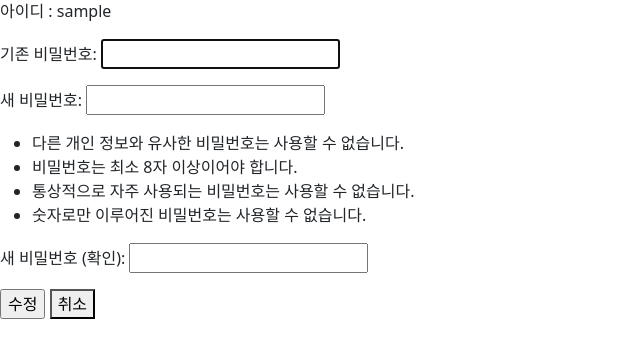
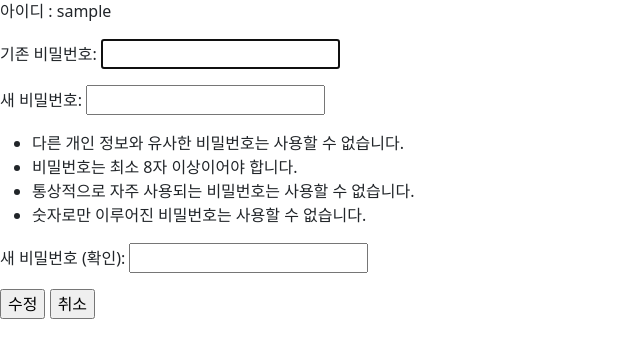
Before and after one commit to DongjaeKam/travel-master, a Django app: page /accounts/1/change_password/ in a window 1280 px wide. Shown: the part 57-415 px from the top of the page, without its empty margins (0-640 px from the left). Run offline with Django 3.2, Linux system fonts and the light colour scheme; the visitor is signed in with stand-in values (Sample User, id 1); data comes from the database, SQL or seed files in the repository; some libraries are stand-ins or nearby versions.

```diff
--- a/accounts/templates/accounts/change_password.html
+++ b/accounts/templates/accounts/change_password.html
@@ -10,10 +10,7 @@
             {{ form.as_p }}
         </div>
      <input type="submit" value="수정">
-     <a href="{% url 'accounts:detail' user.id %}" role="button">
-        <button type="button" >취소</button>
-    </a>
-
+    <input type="submit" value="취소">
 </form>
 
 {% endblock content %}
--- a/accounts/templates/accounts/wrong_approach.html
+++ b/accounts/templates/accounts/wrong_approach.html
@@ -6,9 +6,8 @@
 
 <div class="container d-flex flex-column align-items-center" style="margin-top:50px;">
     <h1>잘못된 접근입니다.</h1>
-    <a href="{% url 'accounts:index' %}" style="margin-top:20px;">메인 페이지로 이동</a>
+    <a href="{% url 'articles:index' %}" style="margin-top:20px;">메인 페이지로 이동</a>
 </div>
-
 
 {% endblock content %}
 
--- a/accounts/views.py
+++ b/accounts/views.py
@@ -36,7 +36,7 @@ def login(request):
     context = {
         'form': form
     }
-    return redirect('articles:index')
+    return redirect('accounts:index')
 
 # 로그아웃 페이지
 def logout(request):
```
